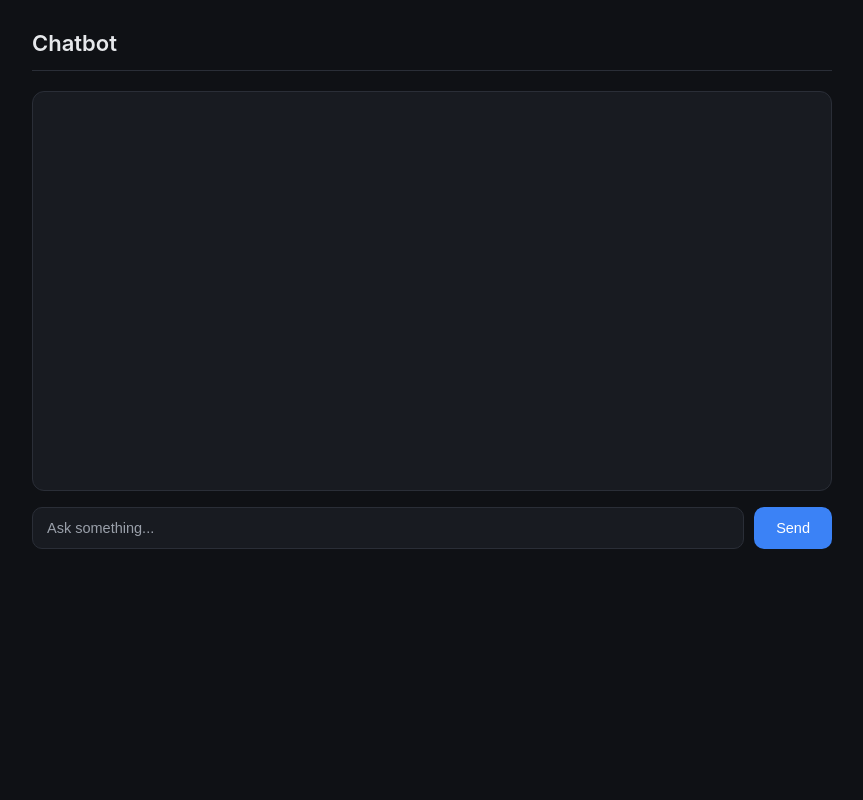
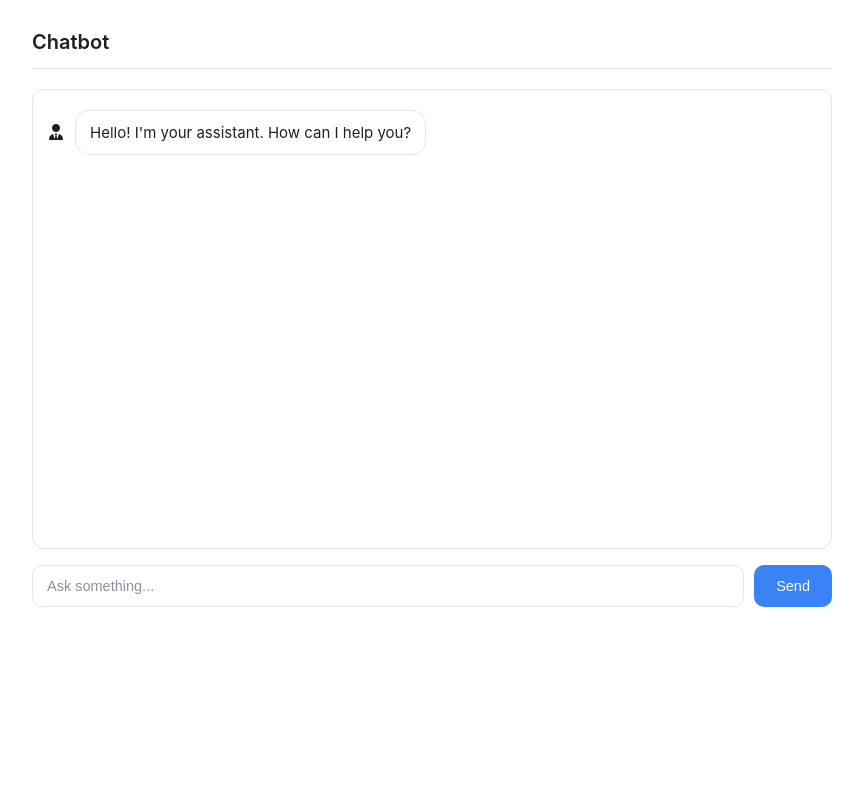
Before and after one commit to Bobbodi/Chatbot, a Flask app: page / in a window 1280 px wide. Shown: the whole page, without its empty margins (208-1071 px from the left). Run offline with Flask 3, Linux system fonts and the light colour scheme.

Commit message:
Change theme to white, add avatar

```diff
--- a/app.py
+++ b/app.py
@@ -57,7 +57,7 @@ def chat():
             - Be concise and direct.
             - Use bullet points for lists.
             - Use bold for key terms.
-            If the answer is not in the context, say "I don't know".
+            If the answer is not in the context, do not make up information and say "I don't know".
             """
         },
         {
--- /dev/null
+++ b/static/chat.js
@@ -0,0 +1,136 @@
+const BOT_AVATAR = `<i class="fa-solid fa-user-tie" style="margin-top: 14px;"></i>`;
+
+const USER_AVATAR = `<i class="fa-solid fa-user" style="margin-top: 14px;"></i>`;
+
+const greetingMessage = "Hello! I'm your assistant. How can I help you?";
+
+async function initChat() {
+    const chatBox = document.getElementById("chat-box");
+
+    chatBox.innerHTML += `
+        <div class="message bot">
+            ${BOT_AVATAR}
+            <div class="bubble">
+                ${greetingMessage}
+            </div>
+        </div>
+    `;
+}
+
+window.addEventListener("DOMContentLoaded", initChat);
+
+async function sendMessage() {
+
+    const chatBox =
+        document.getElementById("chat-box");
+
+    const input =
+        document.getElementById("user-input");
+
+    const message = input.value.trim();
+
+    if (!message) return;
+
+    chatBox.innerHTML +=
+        `<div class="message user">
+            ${USER_AVATAR}
+            <div class="bubble">${escapeHtml(message)}</div>
+        </div>`;
+
+    input.value = "";
+    input.disabled = true;
+    document.getElementById("send-btn").disabled = true;
+
+    // Show "thinking" indicator with animated dots
+    const thinkingId = "thinking-" + Date.now();
+    chatBox.innerHTML += `
+        <div class="message bot" id="${thinkingId}">
+            ${BOT_AVATAR}
+            <div class="bubble thinking">
+                <span class="dot"></span>
+                <span class="dot"></span>
+                <span class="dot"></span>
+            </div>
+        </div>
+    `;
+    chatBox.scrollTop = chatBox.scrollHeight;
+
+    try {
+        const response = await fetch("/chat", {
+
+            method: "POST",
+
+            headers: {
+                "Content-Type": "application/json"
+            },
+
+            body: JSON.stringify({
+                message: message
+            })
+        });
+
+        const data = await response.json();
+
+        let sourceHtml = "";
+
+        for (const source of data.sources) {
+
+            sourceHtml += `
+                <div class="source-chunk">
+                    <div class="source-distance">
+                        <b>Distance:</b>
+                        ${source.distance.toFixed(4)}
+                    </div>
+
+                    <div class="source-text">
+                        ${source.text}
+                    </div>
+                </div>
+            `;
+        }
+
+        // Replace thinking indicator with the actual response
+        document.getElementById(thinkingId).outerHTML = `
+            <div class="message bot">
+                ${BOT_AVATAR}
+                <div class="bubble">
+                    ${marked.parse(data.response)}
+
+                    <details class="sources">
+                        <summary>Retrieved Chunks</summary>
+                        ${sourceHtml}
+                    </details>
+                </div>
+            </div>
+        `;
+
+    } catch (err) {
+        document.getElementById(thinkingId).outerHTML = `
+            <div class="message bot">
+                ${BOT_AVATAR}
+                <div class="bubble error">
+                    Something went wrong. Please try again.
+                </div>
+            </div>
+        `;
+    } finally {
+        input.disabled = false;
+        document.getElementById("send-btn").disabled = false;
+        input.focus();
+        chatBox.scrollTop = chatBox.scrollHeight;
+    }
+}
+
+function escapeHtml(str) {
+    const div = document.createElement("div");
+    div.textContent = str;
+    return div.innerHTML;
+}
+
+document.getElementById("user-input").addEventListener("keydown", function (e) {
+    if (e.key === "Enter") {
+        sendMessage();
+    }
+});
+
+document.getElementById("send-btn").addEventListener("click", sendMessage);
--- a/static/style.css
+++ b/static/style.css
@@ -1,15 +1,17 @@
 :root {
-    --bg: #0f1115;
-    --panel: #181b21;
-    --panel-alt: #1f232b;
-    --border: #2a2e37;
-    --text: #e6e8eb;
-    --text-dim: #9aa0aa;
+    --bg: #ffffff;
+    --panel: #ffffff;
+    --panel-alt: #f7f7f8;
+    --border: #e5e5e8;
+    --text: #1f2023;
+    --text-dim: #8e8ea0;
     --accent: #3b82f6;
     --accent-hover: #2563eb;
-    --user-bubble: #2563eb;
-    --bot-bubble: #232730;
-    --error: #ef4444;
+    --user-bubble: #ffffff;
+    --bot-bubble: #ffffff;
+    --error: #d1453b;
+    --avatar-user-bg: #1f2023;
+    --avatar-bot-bg: #3b82f6;
 }
 
 * {
@@ -17,7 +19,7 @@
 }
 
 body {
-    font-family: -apple-system, BlinkMacSystemFont, "Segoe UI", Roboto, Arial, sans-serif;
+    font-family: -apple-system, BlinkMacSystemFont, "Segoe UI", Roboto, Helvetica, Arial, sans-serif;
     background: var(--bg);
     color: var(--text);
     margin: 0;
@@ -40,7 +42,7 @@ body {
 }
 
 .app-header h1 {
-    font-size: 22px;
+    font-size: 20px;
     font-weight: 600;
     color: var(--text);
     margin: 0;
@@ -52,13 +54,13 @@ body {
     background: var(--panel);
     border: 1px solid var(--border);
     border-radius: 12px;
-    height: 400px;
+    height: 460px;
     overflow-y: auto;
-    padding: 16px;
+    padding: 20px 16px;
     margin-bottom: 16px;
     display: flex;
     flex-direction: column;
-    gap: 10px;
+    gap: 22px;
 }
 
 #chat-box::-webkit-scrollbar {
@@ -73,42 +75,57 @@ body {
 .message {
     display: flex;
     width: 100%;
+    gap: 12px;
+    align-items: flex-start;
 }
 
 .message.user {
-    justify-content: flex-end;
+    flex-direction: row-reverse;
 }
 
 .message.bot {
-    justify-content: flex-start;
+    flex-direction: row;
 }
 
 .bubble {
     max-width: 75%;
     padding: 10px 14px;
     border-radius: 14px;
-    line-height: 1.45;
-    font-size: 14.5px;
+    line-height: 1.55;
+    font-size: 15px;
     word-wrap: break-word;
 }
 
 .message.user .bubble {
     background: var(--user-bubble);
-    color: #fff;
-    border-bottom-right-radius: 4px;
+    color: var(--text);
+    border: 1px solid var(--border);
+}
+
+.message.bot .bubble.thinking {
+    border: none;
+    background: transparent;
+    box-shadow: none;
 }
 
 .message.bot .bubble {
     background: var(--bot-bubble);
     color: var(--text);
-    border-bottom-left-radius: 4px;
     border: 1px solid var(--border);
 }
 
+.bubble p {
+    margin: 0 0 8px;
+}
+
+.bubble p:last-child {
+    margin-bottom: 0;
+}
+
 .bubble.error {
-    background: rgba(239, 68, 68, 0.12);
+    background: rgba(209, 69, 59, 0.08);
     border: 1px solid var(--error);
-    color: #fca5a5;
+    color: var(--error);
 }
 
 /* Thinking indicator */
@@ -116,7 +133,9 @@ body {
     display: flex;
     align-items: center;
     gap: 5px;
-    padding: 14px 16px;
+    padding: 10px 0;
+    margin-top: 10px;
+    margin-left: 5px;
 }
 
 .bubble.thinking .dot {
@@ -124,7 +143,7 @@ body {
     height: 7px;
     border-radius: 50%;
     background: var(--accent);
-    opacity: 0.4;
+    opacity: 0.5;
     animation: dot-pulse 1.2s infinite ease-in-out;
 }
 
@@ -199,7 +218,7 @@ input {
     color: var(--text);
     font-size: 14.5px;
     outline: none;
-    transition: border-color 0.15s ease;
+    transition: border-color 0.15s ease, box-shadow 0.15s ease;
 }
 
 input::placeholder {
@@ -208,6 +227,7 @@ input::placeholder {
 
 input:focus {
     border-color: var(--accent);
+    box-shadow: 0 0 0 3px rgba(16, 163, 127, 0.12);
 }
 
 input:disabled {
--- a/templates/index.html
+++ b/templates/index.html
@@ -3,6 +3,7 @@
 <head>
     <title>Chatbot</title>
     <link rel="stylesheet" href="/static/style.css">
+    <link rel="stylesheet" href="https://cdnjs.cloudflare.com/ajax/libs/font-awesome/6.5.2/css/all.min.css">
 </head>
 <body>
 
@@ -21,7 +22,7 @@
             placeholder="Ask something..."
         >
 
-        <button id="send-btn" onclick="sendMessage()">
+        <button id="send-btn">
             Send
         </button>
     </div>
@@ -29,113 +30,7 @@
 </div>
 
 <script src="https://cdn.jsdelivr.net/npm/marked/marked.min.js"></script>
-
-<script>
-async function sendMessage() {
-
-    const input =
-        document.getElementById("user-input");
-
-    const message = input.value.trim();
-
-    if (!message) return;
-
-    const chatBox =
-        document.getElementById("chat-box");
-
-    chatBox.innerHTML +=
-        `<div class="message user">
-            <div class="bubble">${message}</div>
-        </div>`;
-
-    input.value = "";
-    input.disabled = true;
-    document.getElementById("send-btn").disabled = true;
-
-    // Show "thinking" indicator with animated dots
-    const thinkingId = "thinking-" + Date.now();
-    chatBox.innerHTML += `
-        <div class="message bot" id="${thinkingId}">
-            <div class="bubble thinking">
-                <span class="dot"></span>
-                <span class="dot"></span>
-                <span class="dot"></span>
-            </div>
-        </div>
-    `;
-    chatBox.scrollTop = chatBox.scrollHeight;
-
-    try {
-        const response = await fetch("/chat", {
-
-            method: "POST",
-
-            headers: {
-                "Content-Type": "application/json"
-            },
-
-            body: JSON.stringify({
-                message: message
-            })
-        });
-
-        const data = await response.json();
-
-        let sourceHtml = "";
-
-        for (const source of data.sources) {
-
-            sourceHtml += `
-                <div class="source-chunk">
-                    <div class="source-distance">
-                        <b>Distance:</b>
-                        ${source.distance.toFixed(4)}
-                    </div>
-
-                    <div class="source-text">
-                        ${source.text}
-                    </div>
-                </div>
-            `;
-        }
-
-        // Replace thinking indicator with the actual response
-        document.getElementById(thinkingId).outerHTML = `
-            <div class="message bot">
-                <div class="bubble">
-                    ${marked.parse(data.response)}
-
-                    <details class="sources">
-                        <summary>Retrieved Chunks</summary>
-                        ${sourceHtml}
-                    </details>
-                </div>
-            </div>
-        `;
-
-    } catch (err) {
-        document.getElementById(thinkingId).outerHTML = `
-            <div class="message bot">
-                <div class="bubble error">
-                    Something went wrong. Please try again.
-                </div>
-            </div>
-        `;
-    } finally {
-        input.disabled = false;
-        document.getElementById("send-btn").disabled = false;
-        input.focus();
-        chatBox.scrollTop = chatBox.scrollHeight;
-    }
-}
-
-document.getElementById("user-input").addEventListener("keydown", function (e) {
-    if (e.key === "Enter") {
-        sendMessage();
-    }
-});
-
-</script>
+<script src="/static/chat.js"></script>
 
 </body>
 </html>
```
Also changed, not shown: chroma_db/chroma.sqlite3, 4 other files.
